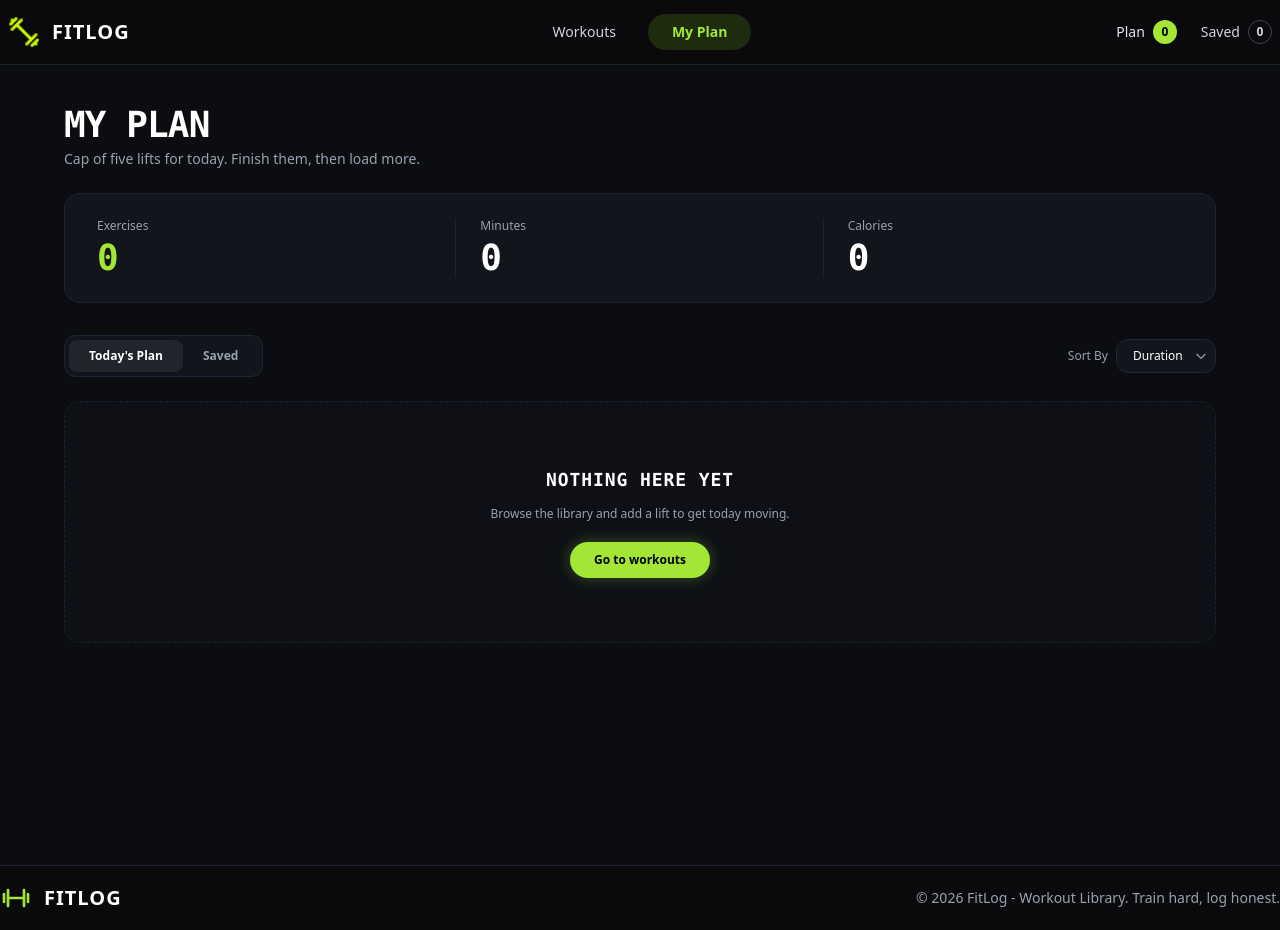
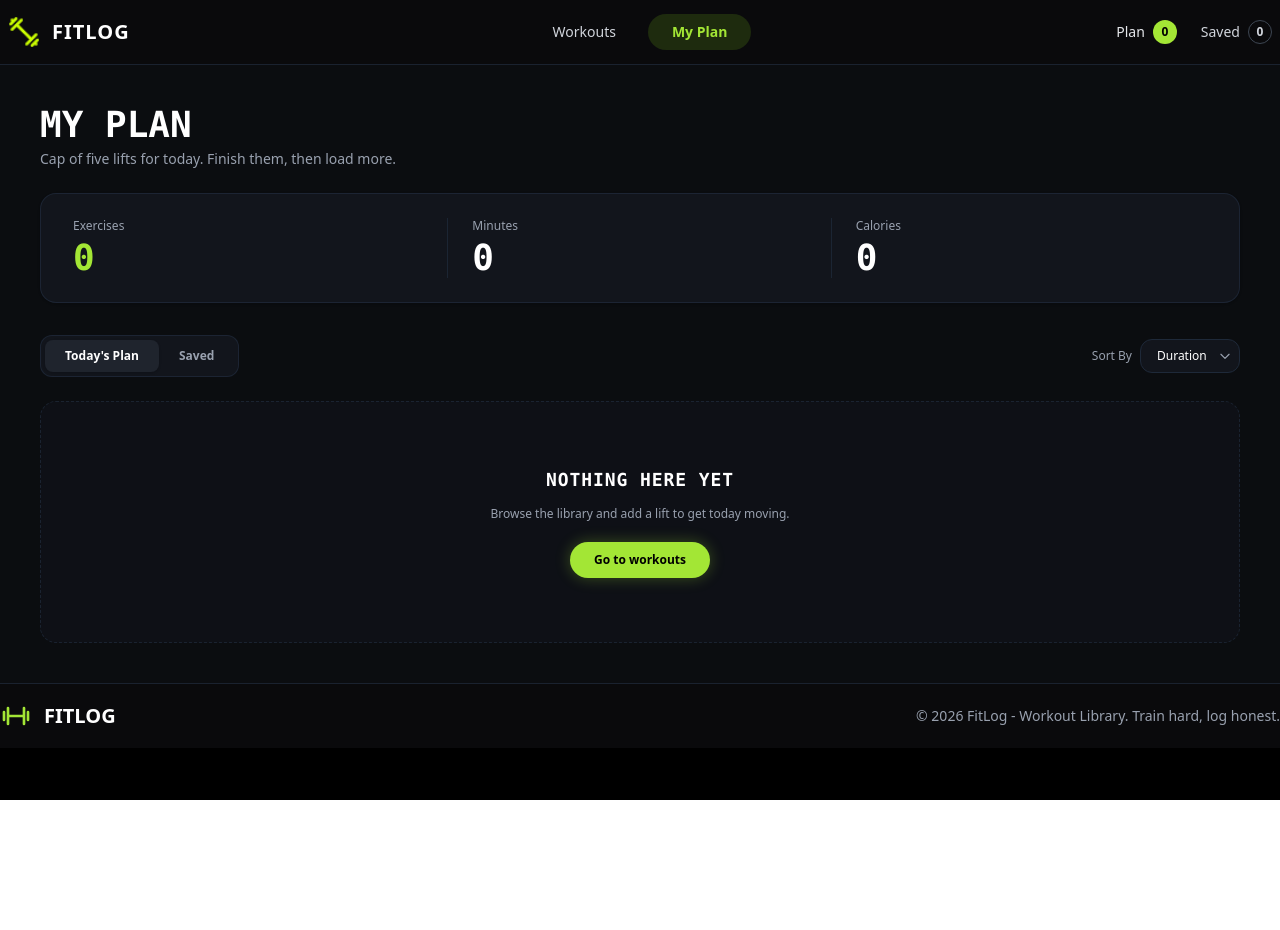
Before and after one commit to devnajmulislam/fit-log, a Next.js app: page /my-plan in a window 1280 px wide. After the commit the page ends 800 px from the top, so only its background shows below. Built offline with nearby package versions, Linux system fonts and the light colour scheme.

Commit message:
Added: README.md file

```diff
--- a/src/app/my-plan/page.tsx
+++ b/src/app/my-plan/page.tsx
@@ -1,31 +1,13 @@
 "use client";
-import React, { useContext, useState, useMemo } from "react";
+
+import { useContext, useState, useMemo } from "react";
 import Link from "next/link";
 import Image from "next/image";
 import { WorkoutsContext } from "@/context/WorkoutsProvider";
+import { IGymSteps, SortOption, TabType } from "@/types/gymSteps.type";
 
-// TypeScript interface
-export interface IGymSteps {
-  id: number;
-  name: string;
-  image: string;
-  muscleGroups: string[];
-  equipment: string;
-  difficulty: string;
-  duration: number;
-  caloriesBurned?: number;
-  calories?: number; // Added fallback field
-  sets: number;
-  reps: string;
-  rating: number;
-  description: string;
-  instructions: string[];
-}
-
-type TabType = "todaysPlan" | "saved";
-type SortOption = "duration" | "caloriesBurned" | "rating";
-
-export default function MyPlanPage() {
+const MyPlanPage = () => {
+  // get gymsets data
   const context = useContext(WorkoutsContext);
 
   const todaysPlan: IGymSteps[] = context?.todaysPlan || [];
@@ -34,29 +16,34 @@ export default function MyPlanPage() {
   const markAsDone = context?.markAsDone || ((id: number) => {});
   const removeFromSaved = context?.removeFromSaved || ((id: number) => {});
 
+  // all stats
   const [activeTab, setActiveTab] = useState<TabType>("todaysPlan");
   const [sortBy, setSortBy] = useState<SortOption>("duration");
   const [toastMessage, setToastMessage] = useState<string | null>(null);
 
+  // show messages
   const showToast = (msg: string) => {
     setToastMessage(msg);
     setTimeout(() => setToastMessage(null), 3000);
   };
 
-  // 1. Dynamic Live Summary
+  //  Dynamic live summary
   const metrics = useMemo(() => {
     const list = activeTab === "todaysPlan" ? todaysPlan : saveForLater;
     const totalExercises = list.length;
-    const totalMinutes = list.reduce((acc, curr) => acc + (Number(curr.duration) || 0), 0);
+    const totalMinutes = list.reduce(
+      (acc, curr) => acc + (Number(curr.duration) || 0),
+      0,
+    );
     const totalCalories = list.reduce(
       (acc, curr) => acc + (Number(curr.caloriesBurned ?? curr.calories) || 0),
-      0
+      0,
     );
 
     return { totalExercises, totalMinutes, totalCalories };
   }, [todaysPlan, saveForLater, activeTab]);
 
-  // 2. Enhanced Sorting Logic (Supports Duration, Calories, & Rating)
+  // Sorting logic (Duration, Calories, & Rating)
   const activeList = useMemo(() => {
     const list = [...(activeTab === "todaysPlan" ? todaysPlan : saveForLater)];
 
@@ -83,6 +70,7 @@ export default function MyPlanPage() {
     });
   }, [todaysPlan, saveForLater, activeTab, sortBy]);
 
+  // Show messages
   const handleMarkAsDone = (item: IGymSteps) => {
     if (markAsDone) markAsDone(item.id);
     showToast(`"${item.name}" marked as done!`);
@@ -99,16 +87,16 @@ export default function MyPlanPage() {
   };
 
   return (
-    <section className="min-h-screen bg-[#0b0d10] text-white p-4 md:p-10 font-sans relative">
+    <section className="bg-[#0b0d10] text-white p-4 md:p-10 font-sans relative">
       {toastMessage && (
-        <div className="fixed bottom-6 right-6 z-50 bg-[#a3e635] text-black font-semibold px-4 py-3 rounded-xl shadow-lg border border-black/10 transition-all duration-300">
+        <div className="fixed bottom-6 right-6 z-50 bg-[#a3e635] text-black font-semibold px-4 py-3 rounded-xl shadow-lg border border-black/10">
           {toastMessage}
         </div>
       )}
 
-      <div className="max-w-6xl mx-auto space-y-6">
+      <div className="container mx-auto space-y-6">
         <div>
-          <h1 className="text-3xl md:text-4xl font-black tracking-tight uppercase font-mono">
+          <h1 className="text-3xl md:text-4xl font-black uppercase font-mono">
             MY PLAN
           </h1>
           <p className="text-gray-400 text-sm mt-1">
@@ -116,11 +104,13 @@ export default function MyPlanPage() {
           </p>
         </div>
 
-        {/* Stat Cards */}
+        {/* Stat cards */}
         <div className="border border-gray-800/80 bg-[#12151c] rounded-2xl p-6 shadow-sm">
           <div className="grid grid-cols-3 divide-x divide-gray-800/80">
             <div className="flex flex-col gap-1 pl-2">
-              <span className="text-xs text-gray-400 font-medium">Exercises</span>
+              <span className="text-xs text-gray-400 font-medium">
+                Exercises
+              </span>
               <span className="text-3xl md:text-4xl font-black text-[#a3e635] tracking-tight font-mono">
                 {metrics.totalExercises}
               </span>
@@ -134,7 +124,9 @@ export default function MyPlanPage() {
             </div>
 
             <div className="flex flex-col gap-1 pl-6">
-              <span className="text-xs text-gray-400 font-medium">Calories</span>
+              <span className="text-xs text-gray-400 font-medium">
+                Calories
+              </span>
               <span className="text-3xl md:text-4xl font-black text-white tracking-tight font-mono">
                 {metrics.totalCalories}
               </span>
@@ -142,7 +134,7 @@ export default function MyPlanPage() {
           </div>
         </div>
 
-        {/* Tabs & Sort Header */}
+        {/* Tabs & Sort header */}
         <div className="flex flex-wrap items-center justify-between gap-4 pt-2">
           <div className="bg-[#12151c] p-1 rounded-xl border border-gray-800/80 inline-flex">
             <button
@@ -198,7 +190,7 @@ export default function MyPlanPage() {
           </div>
         </div>
 
-        {/* Card List & Empty State */}
+        {/* Card list & Empty state */}
         {activeList.length === 0 ? (
           <div className="border border-dashed border-gray-800/80 bg-[#12151c]/50 rounded-2xl p-16 flex flex-col items-center justify-center text-center space-y-3">
             <h3 className="text-lg font-black tracking-wider uppercase font-mono text-white">
@@ -221,7 +213,7 @@ export default function MyPlanPage() {
             {activeList.map((item) => (
               <div
                 key={item.id}
-                className="bg-[#12151c] border border-gray-800/80 rounded-2xl p-4 flex flex-col sm:flex-row items-start sm:items-center justify-between gap-4 transition-all hover:border-gray-700/80"
+                className="bg-[#12151c] border border-gray-800/80 rounded-2xl p-4 flex flex-col sm:flex-row items-start sm:items-center justify-between gap-4 hover:border-gray-700/80"
               >
                 <div className="flex items-center gap-4">
                   <div className="relative w-28 h-16 rounded-xl overflow-hidden bg-gray-900 flex-shrink-0 border border-gray-800">
@@ -233,7 +225,7 @@ export default function MyPlanPage() {
                     />
                   </div>
                   <div className="space-y-1">
-                    <h4 className="text-sm font-black tracking-wide uppercase font-mono text-white">
+                    <h4 className="text-sm font-black uppercase font-mono text-white">
                       {item.name}
                     </h4>
                     <p className="text-xs text-gray-400 font-medium">
@@ -242,20 +234,41 @@ export default function MyPlanPage() {
 
                     <div className="flex items-center gap-3 text-[11px] text-gray-400 pt-0.5">
                       <span className="flex items-center gap-1">
-                        <svg className="w-3 h-3 text-gray-400" fill="none" stroke="currentColor" viewBox="0 0 24 24">
+                        <svg
+                          className="w-3 h-3 text-gray-400"
+                          fill="none"
+                          stroke="currentColor"
+                          viewBox="0 0 24 24"
+                        >
                           <circle cx="12" cy="12" r="10" strokeWidth="2" />
-                          <path strokeLinecap="round" strokeWidth="2" d="M12 6v6l4 2" />
+                          <path
+                            strokeLinecap="round"
+                            strokeWidth="2"
+                            d="M12 6v6l4 2"
+                          />
                         </svg>
                         {item.duration} min
                       </span>
                       <span className="flex items-center gap-1">
-                        <svg className="w-3 h-3 text-[#a3e635]" fill="currentColor" viewBox="0 0 20 20">
-                          <path fillRule="evenodd" d="M12.395 2.553a1 1 0 00-1.45-1.048c-2.5 1.248-4.945 3.33-6.108 6.273-1.071 2.712-.51 5.753 1.34 8.01a7.8 7.8 0 0012.33-1.921c1.378-2.827.817-6.233-1.036-8.528a1 1 0 00-1.442-.047 5.922 5.922 0 01-3.634 1.761 1 1 0 00-.73-.591 1 1 0 00-.705.158 5.908 5.908 0 01-3.328-1.782 1 1 0 00-1.282-.164 1 1 0 00-.236.275c-.381.657-.59 1.396-.59 2.148 0 1.237.491 2.378 1.341 3.228a4.978 4.978 0 007.03 0c.85-.85 1.341-1.991 1.341-3.228 0-.82-.249-1.616-.708-2.327z" clipRule="evenodd" />
+                        <svg
+                          className="w-3 h-3 text-[#a3e635]"
+                          fill="currentColor"
+                          viewBox="0 0 20 20"
+                        >
+                          <path
+                            fillRule="evenodd"
+                            d="M12.395 2.553a1 1 0 00-1.45-1.048c-2.5 1.248-4.945 3.33-6.108 6.273-1.071 2.712-.51 5.753 1.34 8.01a7.8 7.8 0 0012.33-1.921c1.378-2.827.817-6.233-1.036-8.528a1 1 0 00-1.442-.047 5.922 5.922 0 01-3.634 1.761 1 1 0 00-.73-.591 1 1 0 00-.705.158 5.908 5.908 0 01-3.328-1.782 1 1 0 00-1.282-.164 1 1 0 00-.236.275c-.381.657-.59 1.396-.59 2.148 0 1.237.491 2.378 1.341 3.228a4.978 4.978 0 007.03 0c.85-.85 1.341-1.991 1.341-3.228 0-.82-.249-1.616-.708-2.327z"
+                            clipRule="evenodd"
+                          />
                         </svg>
                         {item.caloriesBurned ?? item.calories ?? 0} kcal
                       </span>
                       <span className="flex items-center gap-1">
-                        <svg className="w-3 h-3 text-yellow-500" fill="currentColor" viewBox="0 0 20 20">
+                        <svg
+                          className="w-3 h-3 text-yellow-500"
+                          fill="currentColor"
+                          viewBox="0 0 20 20"
+                        >
                           <path d="M9.049 2.927c.3-.921 1.603-.921 1.902 0l1.07 3.292a1 1 0 00.95.69h3.462c.969 0 1.371 1.24.588 1.81l-2.8 2.034a1 1 0 00-.364 1.118l1.07 3.292c.3.921-.755 1.688-1.54 1.118l-2.8-2.034a1 1 0 00-1.175 0l-2.8 2.034c-.784.57-1.838-.197-1.539-1.118l1.07-3.292a1 1 0 00-.364-1.118L2.98 8.72c-.783-.57-.38-1.81.588-1.81h3.461a1 1 0 00.951-.69l1.07-3.292z" />
                         </svg>
                         {item.rating}
@@ -267,7 +280,7 @@ export default function MyPlanPage() {
                 <div className="flex items-center gap-2 w-full sm:w-auto justify-end">
                   <Link
                     href={`/work-outs/${item.id}`}
-                    className="text-xs font-semibold bg-[#181c24] hover:bg-[#202632] border border-gray-700/60 text-white px-4 py-2 rounded-xl transition-all"
+                    className="text-xs font-semibold bg-[#181c24] hover:bg-[#202632] border border-gray-700/60 text-white px-4 py-2 rounded-xl "
                   >
                     View Details
                   </Link>
@@ -275,7 +288,7 @@ export default function MyPlanPage() {
                   {activeTab === "todaysPlan" && (
                     <button
                       onClick={() => handleMarkAsDone(item)}
-                      className="text-xs font-bold bg-[#a3e635] hover:bg-[#8ece25] text-black px-4 py-2 rounded-xl flex items-center gap-1.5 transition-all"
+                      className="text-xs font-bold bg-[#a3e635] hover:bg-[#8ece25] text-black px-4 py-2 rounded-xl flex items-center gap-1.5 "
                     >
                       <svg
                         className="w-3.5 h-3.5 stroke-[3]"
@@ -295,7 +308,7 @@ export default function MyPlanPage() {
 
                   <button
                     onClick={() => handleRemove(item)}
-                    className="p-2 text-gray-500 hover:text-gray-300 transition-colors"
+                    className="p-2 text-gray-500 hover:text-gray-300"
                     title="Remove item"
                   >
                     <svg
@@ -320,4 +333,6 @@ export default function MyPlanPage() {
       </div>
     </section>
   );
-}
+};
+
+export default MyPlanPage;
--- a/src/components/Footer.tsx
+++ b/src/components/Footer.tsx
@@ -12,7 +12,7 @@ const Footer = () => {
           >
             <path d="M6 5a1 1 0 0 1 1 1v12a1 1 0 0 1-2 0V6a1 1 0 0 1 1-1zm12 0a1 1 0 0 1 1 1v12a1 1 0 0 1-2 0V6a1 1 0 0 1 1-1zM3 8a1 1 0 0 1 1 1v6a1 1 0 0 1-2 0V9a1 1 0 0 1 1-1zm18 0a1 1 0 0 1 1 1v6a1 1 0 0 1-2 0V9a1 1 0 0 1 1-1zM7 11h10v2H7z" />
           </svg>
-          <span className="font-extrabold tracking-wider text-xl uppercase text-white">
+          <span className="font-extrabold text-xl uppercase text-white">
             FITLOG
           </span>
         </div>
--- a/src/lib/gymSteps.ts
+++ b/src/lib/gymSteps.ts
@@ -1,5 +1,5 @@
 export const getAllGymSteps = async () => {
-  const res = await fetch("https://api.abcz.workers.dev/api/fitlog");
+  const res = await fetch("https://api.api-store.workers.dev/api/fitlog");
   const data = await res.json();
   return data;
 };
--- a/src/types/gymSteps.type.ts
+++ b/src/types/gymSteps.type.ts
@@ -15,4 +15,5 @@ export interface IGymSteps {
 }
 
 
+export type TabType = "todaysPlan" | "saved";
 export type SortOption = "duration" | "caloriesBurned" | "rating";
```
Also changed, not shown: src/app/loading.jsx (added, +11 -0 lines), src/app/not-found.tsx (added, +11 -0 lines), 1 other file (tests, documents, lock files or other folders).
